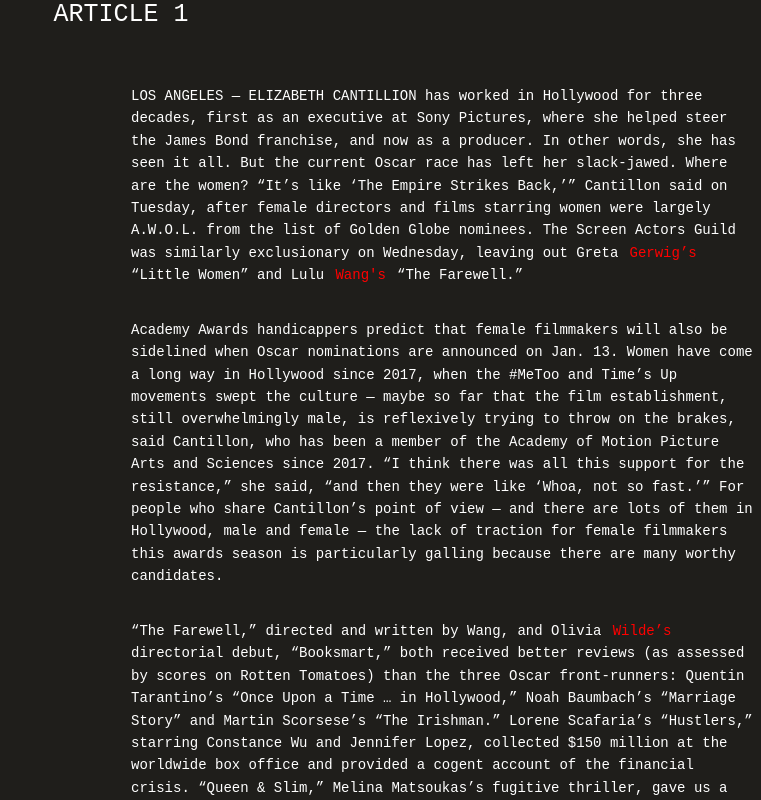
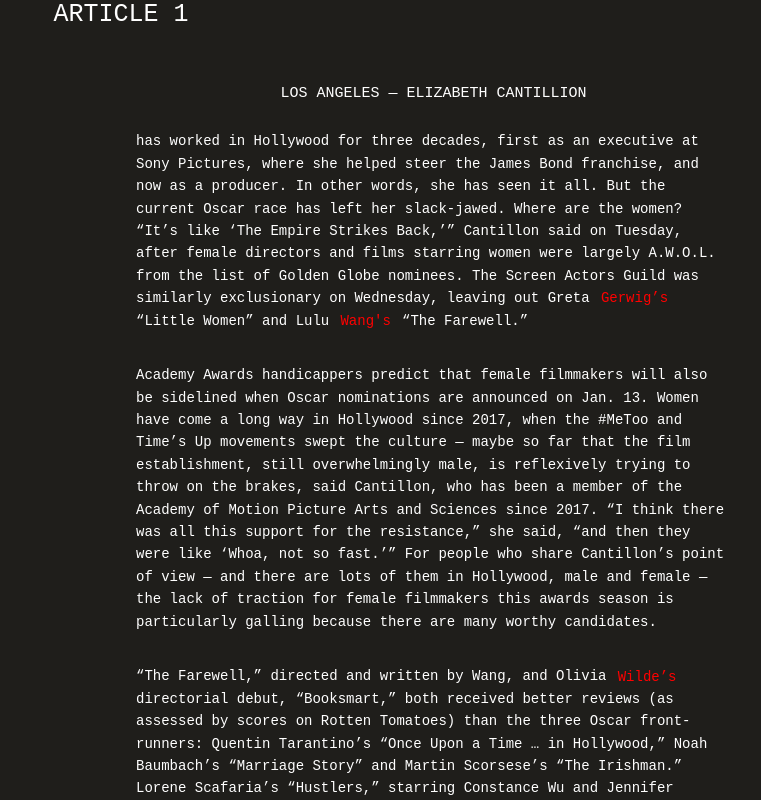
Before and after one commit to harumijang/type2project2, a React (Create React App) app: page /film1 in a window 1280 px wide. Shown: the top 800 px of the page, without its empty margins (519-1280 px from the left). Built offline with nearby package versions, Linux system fonts and the light colour scheme.

Commit message:
removed duplicate film1

```diff
--- a/src/App.css
+++ b/src/App.css
@@ -205,14 +205,6 @@
   text-align: center;
 }
 
-.Home video {
-  max-width: 100%;
-}
-
-.clickToEnter {
-  font-family: "Monument";
-}
-
 .article-body {
   padding-top: 50px;
   font-family: var(--main-font);
@@ -220,7 +212,8 @@
   color: white;
   text-align: left;
   line-height: 1.6;
-  margin-left: 650px;
+  margin-left: 50%;
+  margin-right: 30px;
   white-space: pre-wrap;
 }
 
@@ -228,3 +221,7 @@
   position: absolute;
   margin-left: -600px;
 }
+
+h4 {
+  text-align: center;
+}
--- a/src/App.js
+++ b/src/App.js
@@ -11,17 +11,13 @@
 function App() {
   return (
     <div className="container">
-      <Film1>
-        <Vehicles></Vehicles>
-      </Film1>
-      {/* <div className="Home">
+      <div className="Home">
         <Link to="/main">
-          <video autostart loop autoPlay src={Video} type="video/mp4" />
           <br></br>
           <br></br>
-          <h1 className="clickToEnter">CLICK TO ENTER SITE</h1>
+          <h1>enter</h1>
         </Link>
-      </div> */}
+      </div>
     </div>
   );
 }
--- a/src/components/Film1.js
+++ b/src/components/Film1.js
@@ -51,15 +51,15 @@
         <div class="row">
           <div class="col-sm article-body">
             <p>
-              LOS ANGELES — ELIZABETH CANTILLION has worked in Hollywood for
-              three decades, first as an executive at Sony Pictures, where she
-              helped steer the James Bond franchise, and now as a producer. In
-              other words, she has seen it all. But the current Oscar race has
-              left her slack-jawed. Where are the women? “It’s like ‘The Empire
-              Strikes Back,’” Cantillon said on Tuesday, after female directors
-              and films starring women were largely A.W.O.L. from the list of
-              Golden Globe nominees. The Screen Actors Guild was similarly
-              exclusionary on Wednesday, leaving out Greta
+              <h4>LOS ANGELES — ELIZABETH CANTILLION</h4> {`\n`}has worked in
+              Hollywood for three decades, first as an executive at Sony
+              Pictures, where she helped steer the James Bond franchise, and now
+              as a producer. In other words, she has seen it all. But the
+              current Oscar race has left her slack-jawed. Where are the women?
+              “It’s like ‘The Empire Strikes Back,’” Cantillon said on Tuesday,
+              after female directors and films starring women were largely
+              A.W.O.L. from the list of Golden Globe nominees. The Screen Actors
+              Guild was similarly exclusionary on Wednesday, leaving out Greta
               {this.redText("Gerwig’s", 1)}
               {opened[1] && this.redPhoto(f1)}
               “Little Women” and Lulu
--- a/src/components/MainPage.js
+++ b/src/components/MainPage.js
@@ -1,6 +1,7 @@
 import React, { Component } from "react";
 import { Route, Link, BrowserRouter as Router } from "react-router-dom";
-import Product from "./Product.js";
+import Film1 from "./Film1.js";
+import Vehicles from "./article-photo.js";
 
 class MainPage extends Component {
   render() {
@@ -12,11 +13,9 @@
           <h1>home</h1>
         </Link>
         <Link to="/film1">
-          <h1>film1</h1>
+          <h1>article1</h1>
         </Link>
-        <div class="container" id="products">
-          <Product className="col" productData={1}></Product>
-        </div>
+        <div class="container" id="products"></div>
       </div>
     );
   }
--- a/src/components/Product.js
+++ /dev/null
@@ -1,32 +0,0 @@
-import React, { Component } from "react";
-
-class Product extends Component {
-  constructor(props) {
-    super(props);
-    this.state = {
-      movieInLibrary: this.props.inLibrary,
-    };
-  }
-
-  render() {
-    return (
-      <div className={"product-listing--item"}>
-        <div className={"product-listing--img"}>
-          <img
-            src={
-              "https://cdn.shopify.com/s/files/1/0087/6065/5938/products/arizona-raspberry-deck_c21999a3-d85d-49e7-a568-59638e3a8b24_2000x.png?v=1600447704"
-            }
-          />
-        </div>
-        <div className={"product-listing--name"}>
-          {this.props.productData.name}
-        </div>
-        <div className={"product-listing--price"}>
-          {this.props.productData.price}
-        </div>
-      </div>
-    );
-  }
-}
-
-export default Product;
--- a/src/index.js
+++ b/src/index.js
@@ -8,6 +8,7 @@
 import Film1 from "./components/Film1";
 import Film2 from "./components/Film2";
 import Film3 from "./components/Film3";
+import Vehicles from "./components/article-photo";
 
 const routing = (
   <Router>
```
